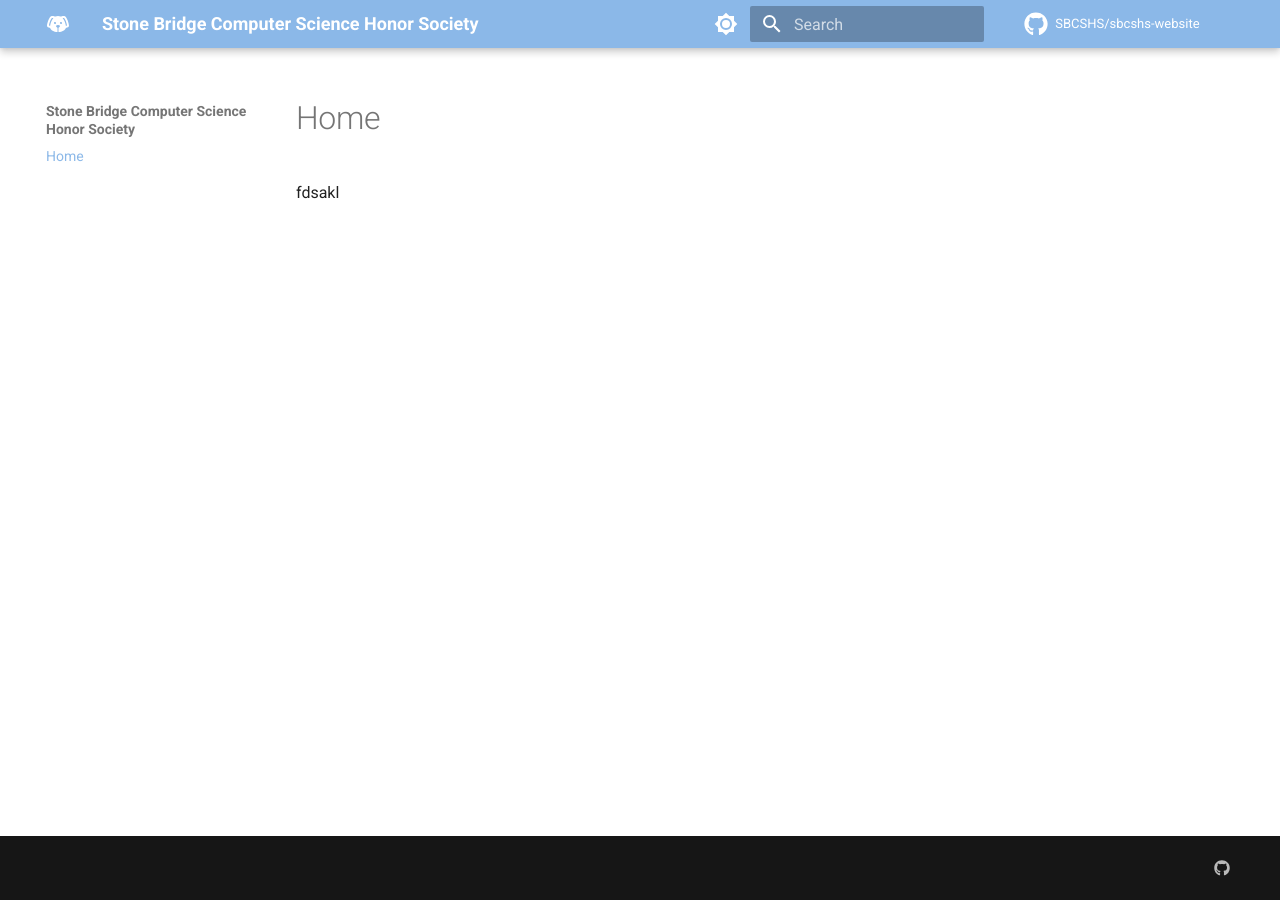
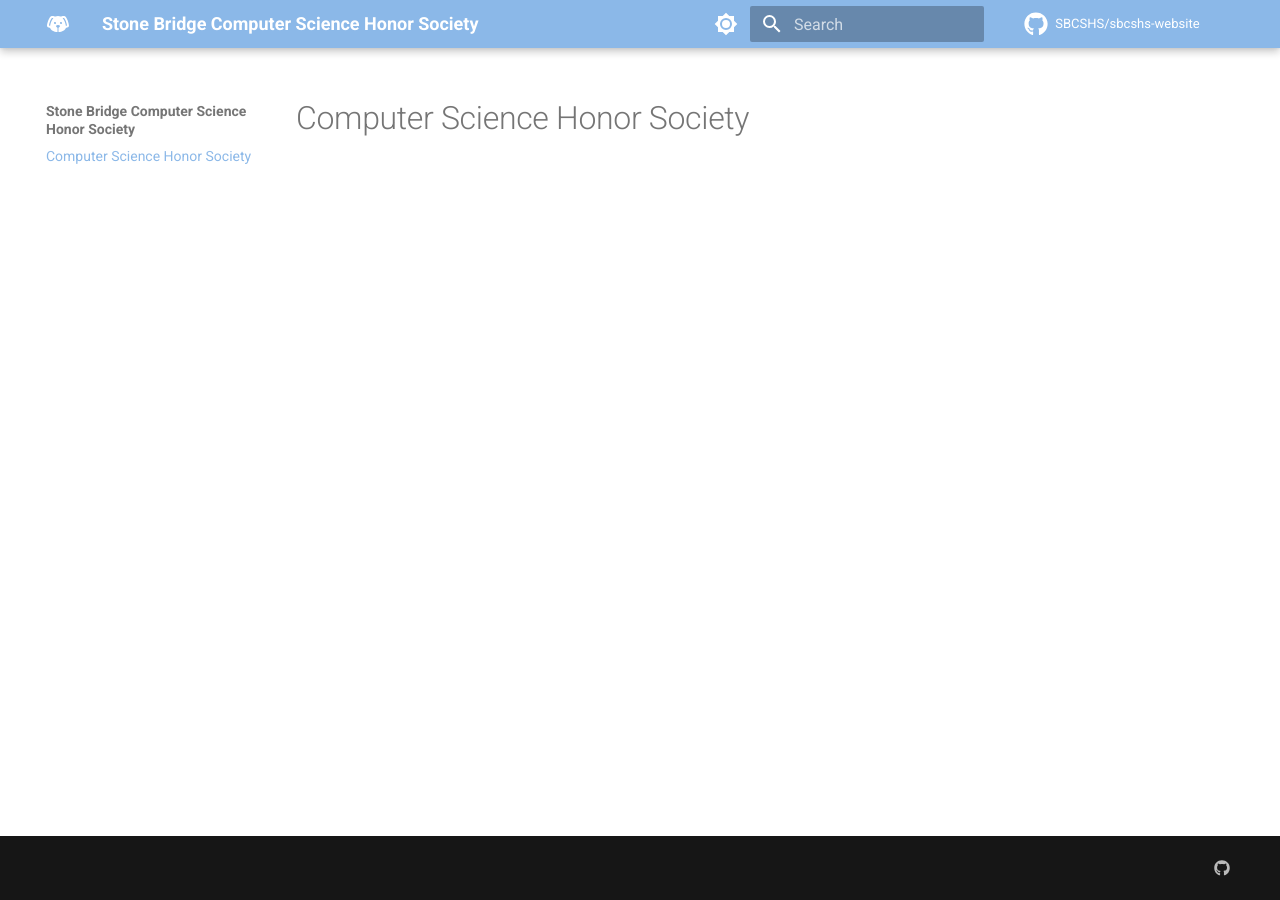
Before and after one commit to SBCSHS/sbcshs-website, an MkDocs documentation site: the page built from docs/index.md, in a window 1280 px wide. Built offline with MkDocs 1.6.1 and Material for MkDocs 9.7.7, drawn with Linux system fonts in a browser that asks for light colours; comment, search, counter and statistics services are not loaded.

Commit message:
Update index.md

```diff
--- a/docs/index.md
+++ b/docs/index.md
@@ -1 +1 @@
-fdsakl
+# Computer Science Honor Society
```
